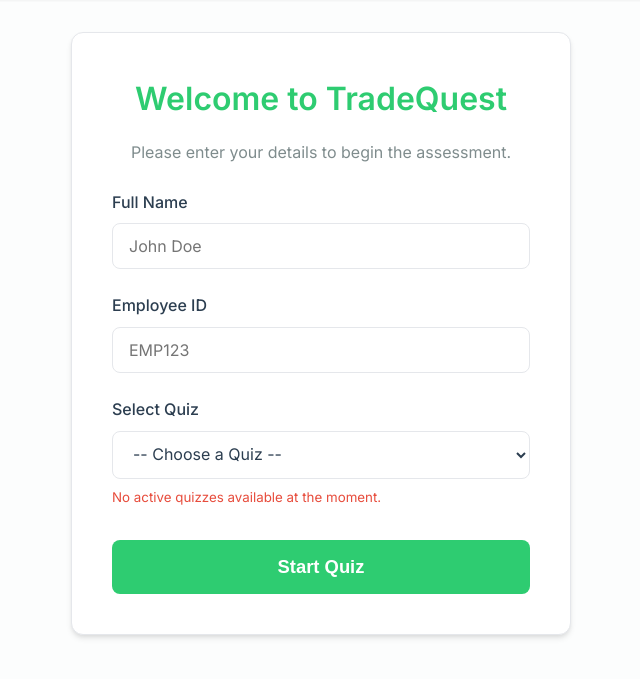
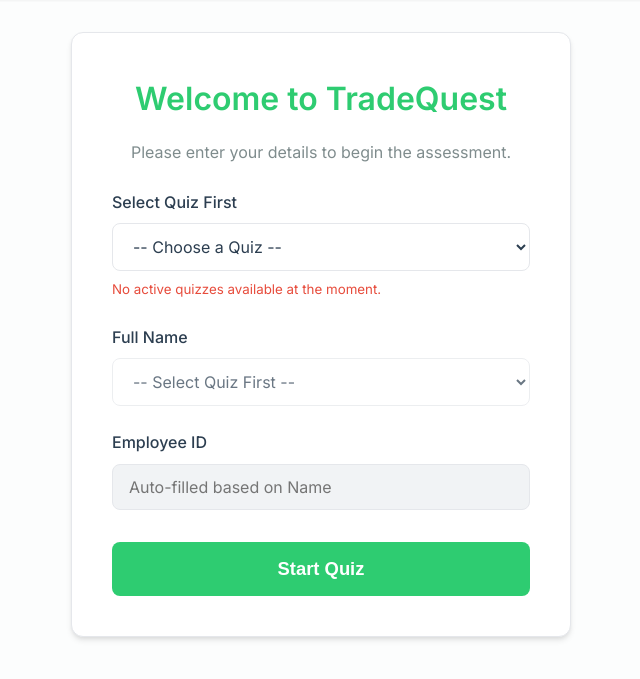
Before and after one commit to Aryangaikwad3003/TradeQuest, a Flask app: page / in a window 1280 px wide. Shown: the part 72-751 px from the top of the page, without its empty margins (319-959 px from the left). Run offline with Flask 3, Linux system fonts and the light colour scheme; data that the repository does not hold is empty; some libraries are stand-ins or nearby versions.

Commit message:
Implement Agent Management, Quiz Assignment, and strict early attempt recording

```diff
--- a/app.py
+++ b/app.py
@@ -132,6 +132,24 @@ def init_db():
             )
         ''')
 
+        cursor.execute(f'''
+            CREATE TABLE IF NOT EXISTS agents (
+                id {pk_syntax},
+                full_name TEXT NOT NULL,
+                employee_id TEXT NOT NULL UNIQUE
+            )
+        ''')
+
+        cursor.execute(f'''
+            CREATE TABLE IF NOT EXISTS quiz_agents (
+                quiz_id INTEGER NOT NULL,
+                agent_id INTEGER NOT NULL,
+                PRIMARY KEY (quiz_id, agent_id),
+                FOREIGN KEY (quiz_id) REFERENCES quizzes(id) ON DELETE CASCADE,
+                FOREIGN KEY (agent_id) REFERENCES agents(id) ON DELETE CASCADE
+            )
+        ''')
+
         if not is_pg:
             try:
                 cursor.cursor.execute('ALTER TABLE quizzes ADD COLUMN max_attempts INTEGER DEFAULT 3')
@@ -204,6 +222,20 @@ def index():
     quizzes = cursor.fetchall()
     return render_template('index.html', quizzes=quizzes)
 
+@app.route('/api/quiz/<int:quiz_id>/agents', methods=['GET'])
+def get_quiz_agents(quiz_id):
+    db = get_db()
+    cursor = db.cursor()
+    cursor.execute('''
+        SELECT a.full_name, a.employee_id
+        FROM agents a
+        JOIN quiz_agents qa ON a.id = qa.agent_id
+        WHERE qa.quiz_id = ?
+        ORDER BY a.full_name ASC
+    ''', (quiz_id,))
+    agents = cursor.fetchall()
+    return jsonify([dict(row) for row in agents])
+
 @app.route('/api/check_attempts', methods=['GET'])
 def check_attempts():
     employee_id = request.args.get('employee_id')
@@ -272,6 +304,28 @@ def start_quiz():
             return redirect(url_for('index'))
         current_attempt = result['max_attempt'] + 1
 
+    # Determine the quiz_attempt_id
+    cursor.execute('SELECT COALESCE(MAX(quiz_attempt_id), 0) as max_id FROM attempts WHERE quiz_id = ?', (quiz_id,))
+    quiz_attempt_id = cursor.fetchone()['max_id'] + 1
+
+    # Record the attempt immediately with score=0, percentage=0, passed=0
+    query = '''
+        INSERT INTO attempts (quiz_id, user_name, employee_id, score, total_questions, percentage, passed, attempt_number, quiz_attempt_id)
+        VALUES (?, ?, ?, 0, 0, 0, 0, ?, ?)
+    '''
+    params = (quiz_id, name, employee_id, current_attempt, quiz_attempt_id)
+
+    if db.is_postgres:
+        cursor.execute(query + ' RETURNING id', params)
+        attempt_pk = cursor.fetchone()['id']
+    else:
+        cursor.execute(query, params)
+        attempt_pk = cursor.cursor.lastrowid
+
+    db.commit()
+
+    # Save the primary key of this attempt in the session
+    session[f'attempt_pk_{quiz_id}'] = attempt_pk
     session[f'attempt_{quiz_id}'] = current_attempt
 
     return redirect(url_for('quiz_page', quiz_id=quiz_id))
@@ -342,27 +396,23 @@ def submit_quiz(quiz_id):
             score += 1
         responses_to_insert.append((q['id'], user_answer or '', is_correct))
 
+    # Ensure the attempt was started properly
+    attempt_pk = session.get(f'attempt_pk_{quiz_id}')
+    if not attempt_pk:
+        flash("Attempt session expired or invalid. Please start again.", "error")
+        return redirect(url_for('index'))
+
     percentage = (score / total_questions) * 100
     passed = 1 if percentage >= quiz['pass_percentage'] else 0
 
     attempt_num = session.get(f'attempt_{quiz_id}', 1)
 
-    # Determine the quiz_attempt_id
-    cursor.execute('SELECT COALESCE(MAX(quiz_attempt_id), 0) as max_id FROM attempts WHERE quiz_id = ?', (quiz_id,))
-    quiz_attempt_id = cursor.fetchone()['max_id'] + 1
-
-    query = '''
-        INSERT INTO attempts (quiz_id, user_name, employee_id, score, total_questions, percentage, passed, attempt_number, quiz_attempt_id)
-        VALUES (?, ?, ?, ?, ?, ?, ?, ?, ?)
-    '''
-    params = (quiz_id, session['user_name'], session['employee_id'], score, total_questions, percentage, passed, attempt_num, quiz_attempt_id)
-
-    if db.is_postgres:
-        cursor.execute(query + ' RETURNING id', params)
-        attempt_pk = cursor.fetchone()['id']
-    else:
-        cursor.execute(query, params)
-        attempt_pk = cursor.cursor.lastrowid
+    # UPDATE the existing attempt record instead of inserting a new one
+    cursor.execute('''
+        UPDATE attempts
+        SET score = ?, total_questions = ?, percentage = ?, passed = ?
+        WHERE id = ?
+    ''', (score, total_questions, percentage, passed, attempt_pk))
 
     for q_id, user_answer, is_correct in responses_to_insert:
         cursor.execute('''
@@ -371,6 +421,9 @@ def submit_quiz(quiz_id):
         ''', (attempt_pk, q_id, user_answer, is_correct))
 
     db.commit()
+
+    # Clear the attempt PK from session so they can't submit it again
+    session.pop(f'attempt_pk_{quiz_id}', None)
 
     return render_template('result.html', quiz=quiz, score=score, total_questions=total_questions, percentage=percentage, passed=passed, attempt_num=attempt_num, max_attempts=quiz['max_attempts'])
 
@@ -437,6 +490,74 @@ def admin_dashboard():
     ''')
     quizzes = cursor.fetchall()
     return render_template('admin/dashboard.html', quizzes=quizzes)
+
+@app.route('/admin/agents', methods=['GET', 'POST'])
+@admin_required
+def manage_agents():
+    db = get_db()
+    cursor = db.cursor()
+
+    if request.method == 'POST':
+        action = request.form.get('action')
+        if action == 'add':
+            full_name = request.form.get('full_name')
+            employee_id = request.form.get('employee_id')
+            if full_name and employee_id:
+                try:
+                    cursor.execute('INSERT INTO agents (full_name, employee_id) VALUES (?, ?)', (full_name.strip(), employee_id.strip()))
+                    db.commit()
+                    flash("Agent added successfully.", "success")
+                except db.IntegrityError:
+                    flash("Employee ID already exists.", "error")
+        elif action == 'delete':
+            agent_id = request.form.get('agent_id')
+            cursor.execute('DELETE FROM agents WHERE id = ?', (agent_id,))
+            db.commit()
+            flash("Agent deleted successfully.", "success")
+
+        return redirect(url_for('manage_agents'))
+
+    cursor.execute('SELECT * FROM agents ORDER BY full_name ASC')
+    agents = cursor.fetchall()
+    return render_template('admin/agents.html', agents=agents)
+
+@app.route('/admin/quiz/<int:quiz_id>/agents', methods=['GET', 'POST'])
+@admin_required
+def quiz_agents(quiz_id):
+    db = get_db()
+    cursor = db.cursor()
+
+    cursor.execute('SELECT * FROM quizzes WHERE id = ?', (quiz_id,))
+    quiz = cursor.fetchone()
+    if not quiz:
+        return redirect(url_for('admin_dashboard'))
+
+    if request.method == 'POST':
+        # Get list of checked agent IDs
+        selected_agents = request.form.getlist('agent_ids')
+
+        # Clear existing assignments for this quiz
+        cursor.execute('DELETE FROM quiz_agents WHERE quiz_id = ?', (quiz_id,))
+
+        # Insert new assignments
+        for agent_id in selected_agents:
+            cursor.execute('INSERT INTO quiz_agents (quiz_id, agent_id) VALUES (?, ?)', (quiz_id, agent_id))
+
+        db.commit()
+        flash("Quiz agents updated successfully.", "success")
+        return redirect(url_for('quiz_agents', quiz_id=quiz_id))
+
+    # Fetch all agents and check which ones are assigned to this quiz
+    cursor.execute('''
+        SELECT a.id, a.full_name, a.employee_id,
+               CASE WHEN qa.quiz_id IS NOT NULL THEN 1 ELSE 0 END as is_assigned
+        FROM agents a
+        LEFT JOIN quiz_agents qa ON a.id = qa.agent_id AND qa.quiz_id = ?
+        ORDER BY a.full_name ASC
+    ''', (quiz_id,))
+    agents = cursor.fetchall()
+
+    return render_template('admin/quiz_agents.html', quiz=quiz, agents=agents)
 
 @app.route('/admin/quiz/create', methods=['GET', 'POST'])
 @admin_required
--- a/templates/index.html
+++ b/templates/index.html
@@ -11,17 +11,7 @@
 
     <form action="{{ url_for('start_quiz') }}" method="POST">
         <div class="form-group">
-            <label for="name">Full Name</label>
-            <input type="text" id="name" name="name" required placeholder="John Doe" value="{{ session.get('user_name', '') }}">
-        </div>
-
-        <div class="form-group">
-            <label for="employee_id">Employee ID</label>
-            <input type="text" id="employee_id" name="employee_id" required placeholder="EMP123" value="{{ session.get('employee_id', '') }}">
-        </div>
-
-        <div class="form-group">
-            <label for="quiz_id">Select Quiz</label>
+            <label for="quiz_id">Select Quiz First</label>
             <select id="quiz_id" name="quiz_id" required>
                 <option value="" disabled selected>-- Choose a Quiz --</option>
                 {% for quiz in quizzes %}
@@ -33,6 +23,18 @@
             {% endif %}
         </div>
 
+        <div class="form-group">
+            <label for="name">Full Name</label>
+            <select id="name" name="name" required disabled>
+                <option value="" disabled selected>-- Select Quiz First --</option>
+            </select>
+        </div>
+
+        <div class="form-group">
+            <label for="employee_id">Employee ID</label>
+            <input type="text" id="employee_id" name="employee_id" required placeholder="Auto-filled based on Name" readonly style="background-color: #f1f3f5;">
+        </div>
+
         <div id="attempt-status" style="display: none; padding: 10px; border-radius: 4px; margin-top: 15px; font-weight: bold; text-align: center; transition: all 0.3s;"></div>
 
         <button type="submit" id="start-btn" class="btn btn-primary btn-block mt-4" {% if not quizzes %}disabled{% endif %}>Start Quiz</button>
@@ -40,14 +42,60 @@
 </div>
 
 <script>
+    const nameSelect = document.getElementById('name');
     const empInput = document.getElementById('employee_id');
     const quizSelect = document.getElementById('quiz_id');
     const statusDiv = document.getElementById('attempt-status');
     const startBtn = document.getElementById('start-btn');
     const hasQuizzes = {{ 'true' if quizzes else 'false' }};
 
+    let agentsData = [];
+
+    quizSelect.addEventListener('change', () => {
+        const quizId = quizSelect.value;
+        if (!quizId) return;
+
+        // Fetch allowed agents for this quiz
+        nameSelect.disabled = true;
+        nameSelect.innerHTML = '<option value="" disabled selected>Loading agents...</option>';
+        empInput.value = '';
+        statusDiv.style.display = 'none';
+        startBtn.disabled = true;
+
+        fetch(`/api/quiz/${quizId}/agents`)
+            .then(res => res.json())
+            .then(agents => {
+                agentsData = agents;
+                nameSelect.innerHTML = '<option value="" disabled selected>-- Select Your Name --</option>';
+                if (agents.length === 0) {
+                    nameSelect.innerHTML = '<option value="" disabled selected>No agents assigned to this quiz</option>';
+                } else {
+                    agents.forEach(agent => {
+                        const opt = document.createElement('option');
+                        opt.value = agent.full_name;
+                        opt.textContent = agent.full_name;
+                        nameSelect.appendChild(opt);
+                    });
+                    nameSelect.disabled = false;
+                }
+            })
+            .catch(err => {
+                console.error('Error fetching agents:', err);
+                nameSelect.innerHTML = '<option value="" disabled selected>Error loading agents</option>';
+            });
+    });
+
+    nameSelect.addEventListener('change', () => {
+        const selectedName = nameSelect.value;
+        const agent = agentsData.find(a => a.full_name === selectedName);
+        if (agent) {
+            empInput.value = agent.employee_id;
+            checkAttempts();
+        }
+    });
+
     function checkAttempts() {
-        const empId = empInput.value.trim();
+        const empId = empInput.value;
         const quizId = quizSelect.value;
 
         if (empId && quizId) {
@@ -82,20 +130,10 @@
                 .catch(err => console.error('Error checking attempts:', err));
         } else {
             statusDiv.style.display = 'none';
-            if (hasQuizzes) {
-                startBtn.disabled = false;
-            }
+            startBtn.disabled = true;
         }
     }
 
-    // Debounce typing slightly so we don't spam the API on every single keystroke
-    let typingTimer;
-    empInput.addEventListener('input', () => {
-        clearTimeout(typingTimer);
-        typingTimer = setTimeout(checkAttempts, 300);
-    });
-
-    quizSelect.addEventListener('change', checkAttempts);
 
     // Check immediately on load if fields are prefilled
     document.addEventListener('DOMContentLoaded', checkAttempts);
```
Also changed, not shown: templates/admin/agents.html (added, +63 -0 lines), templates/admin/dashboard.html (+12 -8 lines), templates/admin/quiz_agents.html (added, +43 -0 lines).
